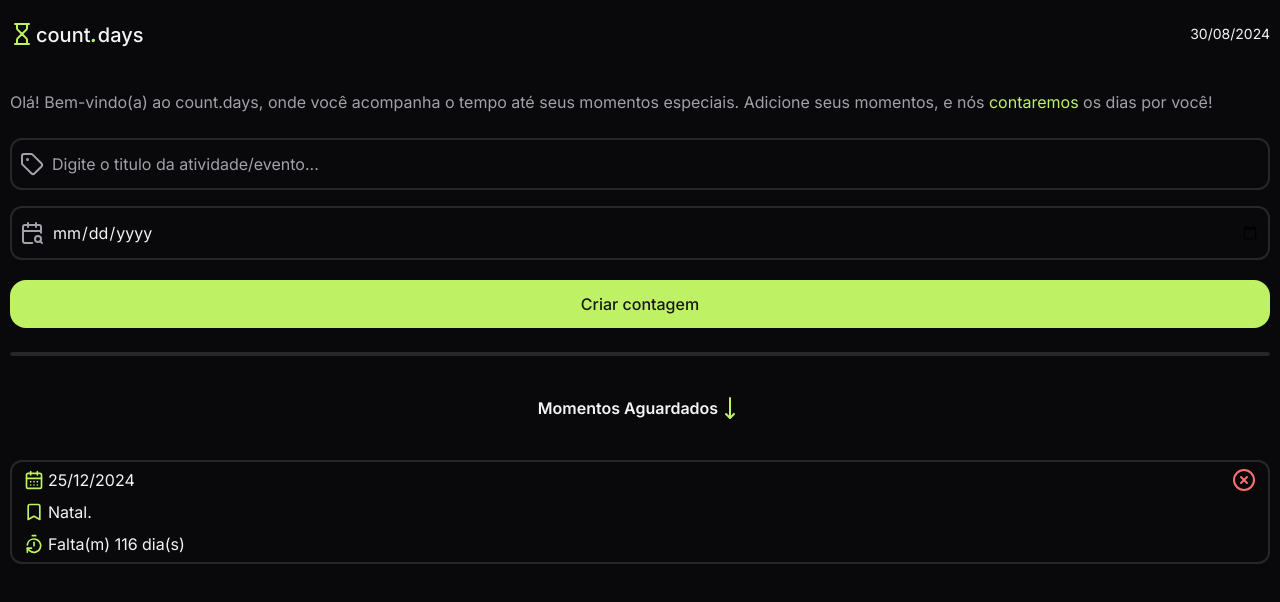
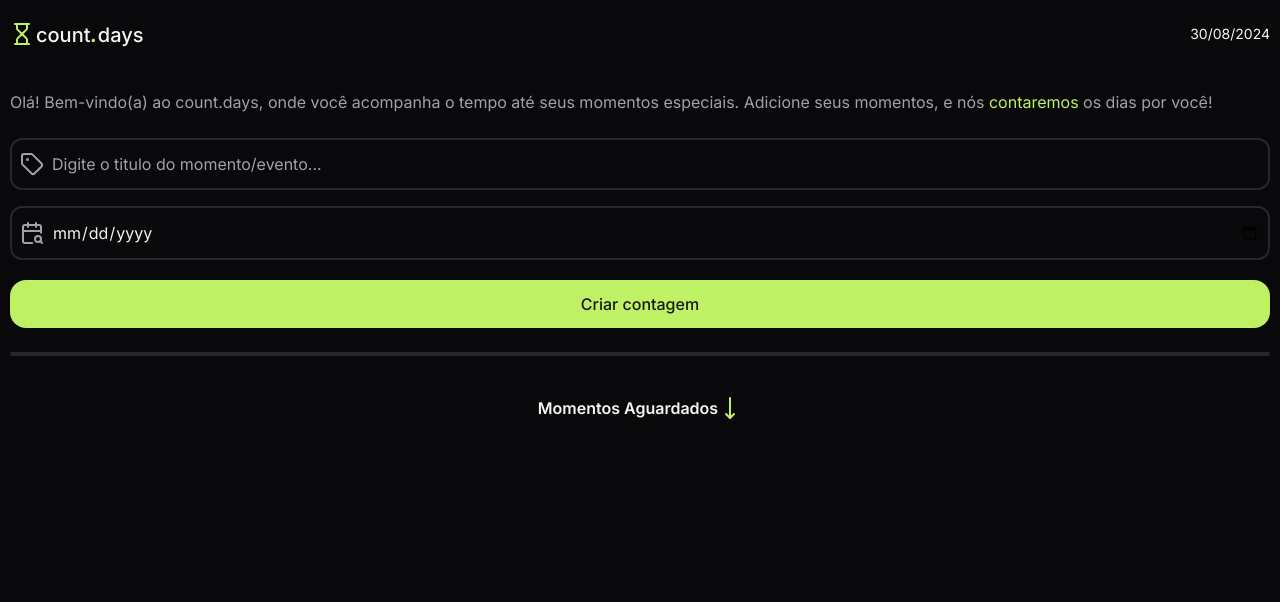
Before and after one commit to JoaoAlisonTI/count-days, a React (Vite) app: page / in a window 1280 px wide. Shown: the top 602 px of the page. Built offline with nearby package versions, Linux system fonts and the light colour scheme.

Commit message:
feat: Adicionando funcionalidade para criar o card dos dias e das contagens

```diff
--- a/src/App.jsx
+++ b/src/App.jsx
@@ -1,3 +1,4 @@
+import { useState } from "react"
 import { MoveDown } from "lucide-react"
 import { Header } from "./components/Header"
 import { Form } from "./components/Form"
@@ -6,6 +7,8 @@ import { EmptyContent } from "./components/EmptyContent"
 
 function App() {
 
+  const [momentos, setMomentos] = useState([])
+
   return (
     <main className="w-full px-2.5">
     <Header />
@@ -13,14 +16,19 @@ function App() {
       <p className="text-base text-zinc-400">Olá! Bem-vindo(a) ao count.days, onde você acompanha o tempo até seus momentos especiais. Adicione seus momentos, e nós <span className="text-lime-300">contaremos</span> os dias por você!</p>
     </div>
 
-    <Form />
+    <Form aoCriar={momento => setMomentos([...momentos, momento])} />
 
     <div className="w-full mt-6 border-2 rounded-2xl border-zinc-800" />
 
     <h2 className="mt-10 flex justify-center items-center text-center font-semibold">Momentos Aguardados <MoveDown className="text-lime-300"/></h2>
 
     <section>
-      <DayCard />
+      {momentos.map((momento, indice) =>
+      <DayCard
+        key={indice}
+        momento={momento}
+      />)}
+
     </section>
     </main>
   )
--- a/src/components/DayCard/index.jsx
+++ b/src/components/DayCard/index.jsx
@@ -1,11 +1,37 @@
 import { CalendarDays, TimerReset, Bookmark, CircleX } from "lucide-react"
 
-export const DayCard = () => {
+export const DayCard = ({ momento }) => {
+
+  function calcularDiasAte(dataAlvo) {
+    const hoje = new Date();
+    const alvo = new Date(dataAlvo);
+
+    const diferencaEmMilissegundos = alvo - hoje;
+    const diferencaEmDias = Math.ceil(diferencaEmMilissegundos / (1000 * 60 * 60 * 24));
+
+    const mesesCompletos = Math.floor(diferencaEmDias / 30);
+    const diasRestantes = diferencaEmDias % 30;
+
+    return mesesCompletos * 30 + diasRestantes;
+  }
+
+  const diasRestantes = calcularDiasAte(momento.data);
+
+  const formatarData = (dataString) => {
+    const date = new Date(dataString);
+    return date.toLocaleDateString('pt-BR', {
+      day: 'numeric',
+      month: 'numeric',
+      year: 'numeric',
+      timeZone: 'UTC',
+    });
+  };
+
   return (
     <div className="w-full mt-10 py-1.5 px-3 bg-zinc-950 flex flex-col gap-2 rounded-xl border-2 border-zinc-800">
       <div className="flex justify-between items-center">
         <span className="w-full flex items-center gap-1">
-          <CalendarDays size="20" className="text-lime-300"/> 25/12/2024
+          <CalendarDays size="20" className="text-lime-300"/> {formatarData(momento.data)}
         </span>
         <button className="bg-none border-none">
           <CircleX className="text-red-400" />
@@ -14,10 +40,10 @@ export const DayCard = () => {
 
       <span className="flex items-center gap-1">
         <Bookmark size="20" className="text-lime-300"/>
-        <p>Natal.</p>
+        <p>{momento.titulo}.</p>
       </span>
 
-      <span className="flex items-center gap-1"><TimerReset size="20" className="text-lime-300"/> Falta(m) 116 dia(s)</span>
+      <span className="flex items-center gap-1"><TimerReset size="20" className="text-lime-300"/> Falta(m) {diasRestantes} dia(s)</span>
     </div>
   )
 }
--- a/src/components/Form/index.jsx
+++ b/src/components/Form/index.jsx
@@ -1,20 +1,37 @@
+import { useState } from "react"
 import { Tag, CalendarSearch} from "lucide-react"
 
-export const Form = () => {
+export const Form = (props) => {
+
+  const [titulo, setTitulo] = useState('')
+  const [data, setData] = useState('')
+
+  const aoSalvar = (evento) => {
+    evento.preventDefault()
+
+    props.aoCriar({
+      //id: uuidv4(),
+      titulo,
+      data
+    })
+    setTitulo('')
+    setData('')
+  }
+
   return (
-    <form className="w-full flex flex-col gap-4 mt-6">
+    <form onSubmit={aoSalvar} className="w-full flex flex-col gap-4 mt-6">
       <div className="w-full flex items-center gap-2 border-2 rounded-xl border-zinc-800 py-3 px-2 cursor-pointer hover:border-lime-300">
         <label>
           <Tag className="text-zinc-400 text-sm" />
         </label>
-        <input className="w-full outline-0 bg-zinc-950 placeholder-zinc-400 text-base" placeholder="Digite o titulo da atividade/evento..." type="text" />
+        <input className="w-full outline-0 bg-zinc-950 placeholder-zinc-400 text-base" placeholder="Digite o titulo do momento/evento..." type="text" value={titulo} onChange={evento => setTitulo(evento.target.value)}/>
       </div>
 
       <div className="w-full flex items-center gap-2 border-2 rounded-xl border-zinc-800 py-3 px-2 cursor-pointer hover:border-lime-300">
         <label>
           <CalendarSearch className="text-zinc-400 text-sm" />
         </label>
-        <input className="w-full outline-0 bg-zinc-950 placeholder-zinc-400 text-base" placeholder="Selecione a data da atividade/evento" type="date" />
+        <input className="w-full outline-0 bg-zinc-950 placeholder-zinc-400 text-base" placeholder="Selecione a data da atividade/evento" type="date" value={data} onChange={evento => setData(evento.target.value)} />
       </div>
       <button className="mt-1 border-0 decoration-0 text-center p-3 rounded-2xl bg-lime-300 text-zinc-900 text-base font-medium cursor-pointer hover:bg-lime-400">Criar contagem</button>
     </form>
```
